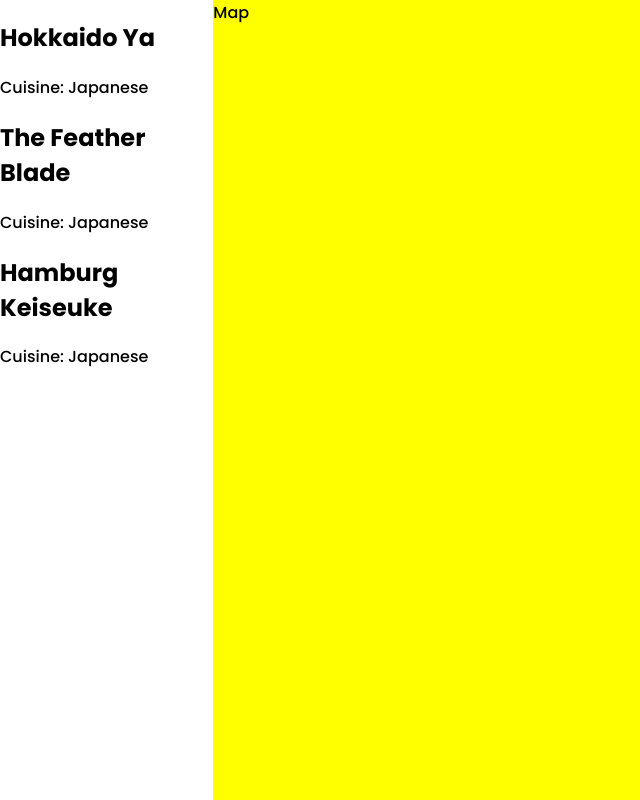
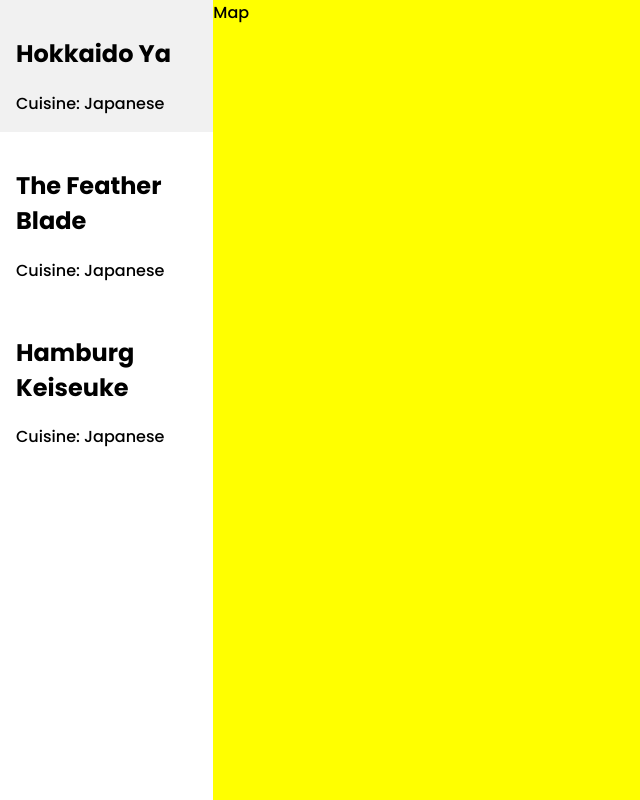
Before and after one commit to lethanhan97/foodistry, an Angular app: page / in a window 1280 px wide. Shown: the whole page, without its empty margins (0-640 px from the left). Built offline with nearby package versions, Linux system fonts and the light colour scheme.

Commit message:
added selection logic

```diff
--- a/src/app/restaurants/restaurants-list-item/restaurants-list-item.component.html
+++ b/src/app/restaurants/restaurants-list-item/restaurants-list-item.component.html
@@ -1,4 +1,7 @@
-<article (click)="onClick()">
+<article
+  (click)="onClick()"
+  [ngClass]="['wrapper', selected ? 'selected' : '']"
+>
   <header>
     <h2>{{ restaurant?.name }}</h2>
   </header>
--- a/src/app/restaurants/restaurants-list-item/restaurants-list-item.component.scss
+++ b/src/app/restaurants/restaurants-list-item/restaurants-list-item.component.scss
@@ -0,0 +1,13 @@
+.wrapper {
+  padding: 1rem;
+  color: black;
+  transition: color 0.5s, background-color 0.5s;
+  &:hover {
+    cursor: pointer;
+    background-color: rgb(241, 241, 241);
+  }
+}
+
+.selected {
+  color: red;
+}
--- a/src/app/restaurants/restaurants-list-item/restaurants-list-item.component.ts
+++ b/src/app/restaurants/restaurants-list-item/restaurants-list-item.component.ts
@@ -8,6 +8,7 @@
 })
 export class RestaurantsListItemComponent implements OnInit {
   @Input() restaurant: Restaurant | undefined;
+  @Input() selected: boolean = false;
   @Output() select: EventEmitter<Restaurant> = new EventEmitter<Restaurant>();
 
   constructor() {}
--- a/src/app/restaurants/restaurants-list-page/restaurants-list-page.component.html
+++ b/src/app/restaurants/restaurants-list-page/restaurants-list-page.component.html
@@ -3,6 +3,7 @@
     <app-restaurants-list-item
       *ngFor="let restaurant of restaurants"
       [restaurant]="restaurant"
+      [selected]="isSelected(restaurant)"
       (select)="onSelect($event)"
     >
     </app-restaurants-list-item>
--- a/src/app/restaurants/restaurants-list-page/restaurants-list-page.component.ts
+++ b/src/app/restaurants/restaurants-list-page/restaurants-list-page.component.ts
@@ -47,6 +47,10 @@
 
   onSelect(restaurant: Restaurant): void {
     this.selectedRestaurant = restaurant;
-    alert(`Selected restaurant is ${this.selectedRestaurant.name}`);
+  }
+
+  isSelected(restaurant: Restaurant): boolean {
+    if (!this.selectedRestaurant) return false;
+    return restaurant.id === this.selectedRestaurant.id;
   }
 }
```
